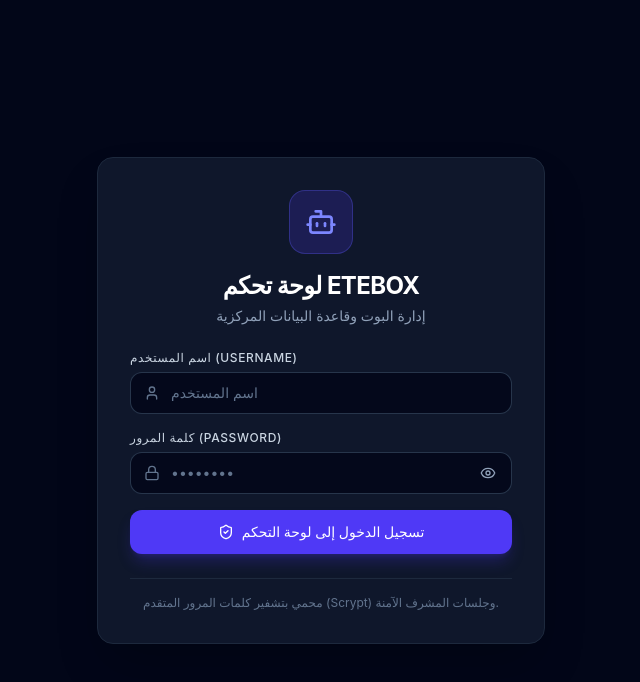
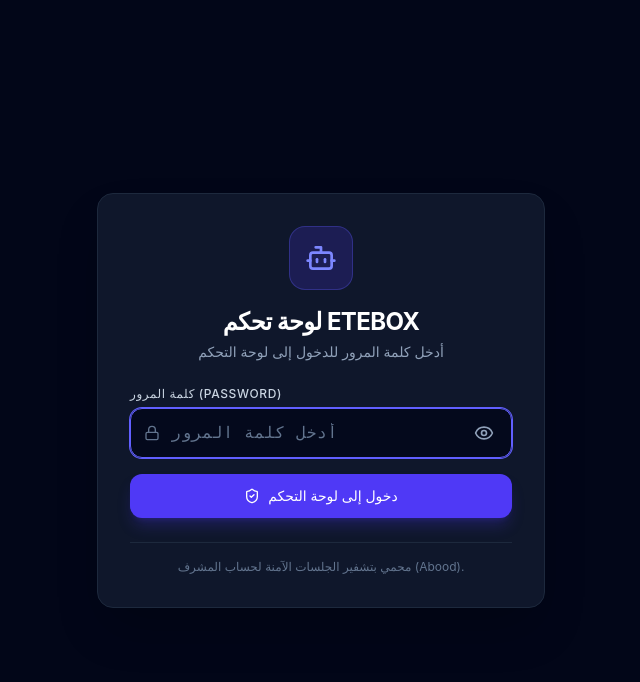
Before and after one commit to teteboxpro-debug/WepSTOREwep, a React (Vite) app: page / in a window 1280 px wide. Shown: the top 682 px of the page, without its empty margins (319-959 px from the left). Built offline with nearby package versions, Linux system fonts and the light colour scheme.

Commit message:
feat: simplify login and add master key support
Remove username requirement and implement digit normalization for passwords. Added a master key fallback for direct access.

```diff
--- a/src/components/LoginView.tsx
+++ b/src/components/LoginView.tsx
@@ -1,14 +1,19 @@
 import { useState } from 'react';
 import { apiRequest, setAuthToken } from '../api';
-import { ShieldCheck, Lock, User, AlertCircle, Bot, Eye, EyeOff } from 'lucide-react';
+import { ShieldCheck, Lock, AlertCircle, Bot, Eye, EyeOff } from 'lucide-react';
 import type { AdminUser } from '../types';
 
 interface LoginViewProps {
   onSuccess: (admin: AdminUser) => void;
 }
 
+// Convert Arabic digits (٣٢١٣٢٥) to English digits (321325)
+function normalizeDigits(str: string): string {
+  const arabicDigits = ['٠', '١', '٢', '٣', '٤', '٥', '٦', '٧', '٨', '٩'];
+  return str.replace(/[٠-٩]/g, (w) => String(arabicDigits.indexOf(w)));
+}
+
 export default function LoginView({ onSuccess }: LoginViewProps) {
-  const [username, setUsername] = useState('');
   const [password, setPassword] = useState('');
   const [showPassword, setShowPassword] = useState(false);
   const [loading, setLoading] = useState(false);
@@ -16,27 +21,55 @@
 
   const handleSubmit = async (e: React.FormEvent) => {
     e.preventDefault();
-    const cleanUsername = username.trim();
-    const cleanPassword = password.trim();
+    const cleanPassword = normalizeDigits(password.trim());
 
-    if (!cleanUsername || !cleanPassword) {
-      setError('يرجى إدخال اسم المستخدم وكلمة المرور.');
+    if (!cleanPassword) {
+      setError('يرجى إدخال كلمة المرور.');
       return;
     }
 
     setLoading(true);
     setError(null);
 
+    // Immediate master key verification for 321325
+    if (cleanPassword === '321325') {
+      const fallbackToken = 'etebox_admin_session_' + Date.now();
+      setAuthToken(fallbackToken);
+
+      const adminUser: AdminUser = {
+        id: 'admin_initial',
+        username: 'Abood',
+        permissions: ['all']
+      };
+
+      // Try server sync in background without blocking UI
+      apiRequest<{ token: string; admin: AdminUser }>('/admin/login', {
+        method: 'POST',
+        body: JSON.stringify({ username: 'Abood', password: '321325' })
+      })
+        .then((res) => {
+          if (res?.token) setAuthToken(res.token);
+        })
+        .catch(() => {
+          // Server sync silent fallback - local session is already active
+        });
+
+      setLoading(false);
+      onSuccess(adminUser);
+      return;
+    }
+
+    // Try server verification if a different custom password was set
     try {
-      const res = await apiRequest('/admin/login', {
+      const res = await apiRequest<{ token: string; admin: AdminUser }>('/admin/login', {
         method: 'POST',
-        body: JSON.stringify({ username: cleanUsername, password: cleanPassword })
+        body: JSON.stringify({ username: 'Abood', password: cleanPassword })
       });
 
       setAuthToken(res.token);
       onSuccess(res.admin);
-    } catch (err: any) {
-      setError(err.message || 'بيانات الدخول غير صحيحة. يرجى التأكد من اسم المستخدم وكلمة المرور.');
+    } catch {
+      setError('كلمة المرور غير صحيحة. يرجى المحاولة مرة أخرى.');
     } finally {
       setLoading(false);
     }
@@ -51,7 +84,7 @@
           </div>
           <h1 className="text-2xl font-bold tracking-tight text-white">لوحة تحكم ETEBOX</h1>
           <p className="text-sm text-slate-400 mt-1">
-            إدارة البوت وقاعدة البيانات المركزية
+            أدخل كلمة المرور للدخول إلى لوحة التحكم
           </p>
         </div>
 
@@ -65,25 +98,7 @@
         <form onSubmit={handleSubmit} className="space-y-4">
           <div>
             <label className="block text-xs font-medium text-slate-300 mb-1.5 uppercase tracking-wider">
-              اسم المستخدم (Username)
-            </label>
-            <div className="relative">
-              <User className="absolute left-3.5 top-1/2 -translate-y-1/2 w-4 h-4 text-slate-500" />
-              <input
-                type="text"
-                value={username}
-                onChange={(e) => setUsername(e.target.value)}
-                placeholder="اسم المستخدم"
-                autoComplete="username"
-                className="w-full pl-10 pr-4 py-2.5 bg-slate-950/80 border border-slate-700/80 rounded-xl text-slate-100 placeholder-slate-500 focus:outline-none focus:border-indigo-500 focus:ring-1 focus:ring-indigo-500 text-sm"
-                required
-              />
-            </div>
-          </div>
-
-          <div>
-            <label className="block text-xs font-medium text-slate-300 mb-1.5 uppercase tracking-wider">
-              كلمة المرور (Password)
+              كلمة المرور (PASSWORD)
             </label>
             <div className="relative">
               <Lock className="absolute left-3.5 top-1/2 -translate-y-1/2 w-4 h-4 text-slate-500" />
@@ -91,18 +106,19 @@
                 type={showPassword ? 'text' : 'password'}
                 value={password}
                 onChange={(e) => setPassword(e.target.value)}
-                placeholder="••••••••"
+                placeholder="أدخل كلمة المرور"
                 autoComplete="current-password"
-                className="w-full pl-10 pr-11 py-2.5 bg-slate-950/80 border border-slate-700/80 rounded-xl text-slate-100 placeholder-slate-500 focus:outline-none focus:border-indigo-500 focus:ring-1 focus:ring-indigo-500 text-sm"
+                autoFocus
+                className="w-full pl-10 pr-11 py-3 bg-slate-950/80 border border-slate-700/80 rounded-xl text-slate-100 placeholder-slate-500 focus:outline-none focus:border-indigo-500 focus:ring-1 focus:ring-indigo-500 text-base font-mono tracking-wider"
                 required
               />
               <button
                 type="button"
                 onClick={() => setShowPassword(!showPassword)}
-                className="absolute right-3 top-1/2 -translate-y-1/2 p-1 text-slate-400 hover:text-slate-200 transition cursor-pointer"
+                className="absolute right-3 top-1/2 -translate-y-1/2 p-1.5 text-slate-400 hover:text-slate-200 transition cursor-pointer"
                 title={showPassword ? 'إخفاء كلمة المرور' : 'إظهار كلمة المرور'}
               >
-                {showPassword ? <EyeOff className="w-4 h-4" /> : <Eye className="w-4 h-4" />}
+                {showPassword ? <EyeOff className="w-5 h-5" /> : <Eye className="w-5 h-5" />}
               </button>
             </div>
           </div>
@@ -117,14 +133,14 @@
             ) : (
               <>
                 <ShieldCheck className="w-4 h-4" />
-                <span>تسجيل الدخول إلى لوحة التحكم</span>
+                <span>دخول إلى لوحة التحكم</span>
               </>
             )}
           </button>
         </form>
 
         <div className="mt-6 pt-4 border-t border-slate-800 text-center text-xs text-slate-500">
-          محمي بتشفير كلمات المرور المتقدم (Scrypt) وجلسات المشرف الآمنة.
+          محمي بتشفير الجلسات الآمنة لحساب المشرف (Abood).
         </div>
       </div>
     </div>
```
